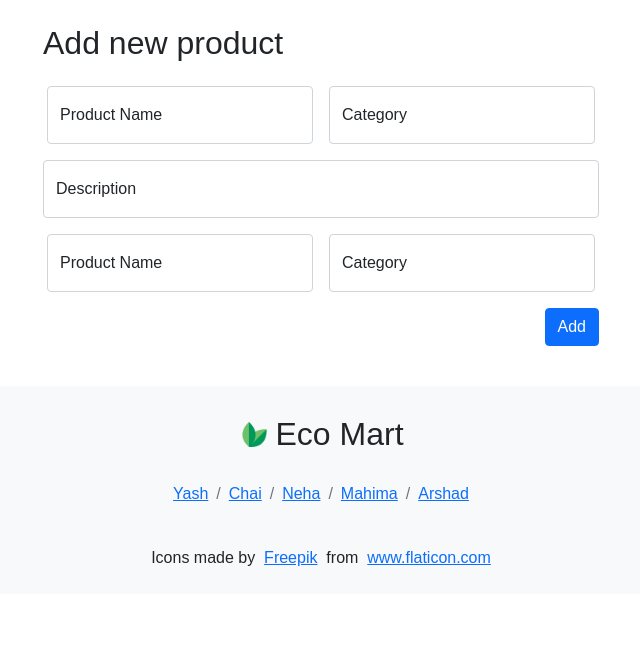
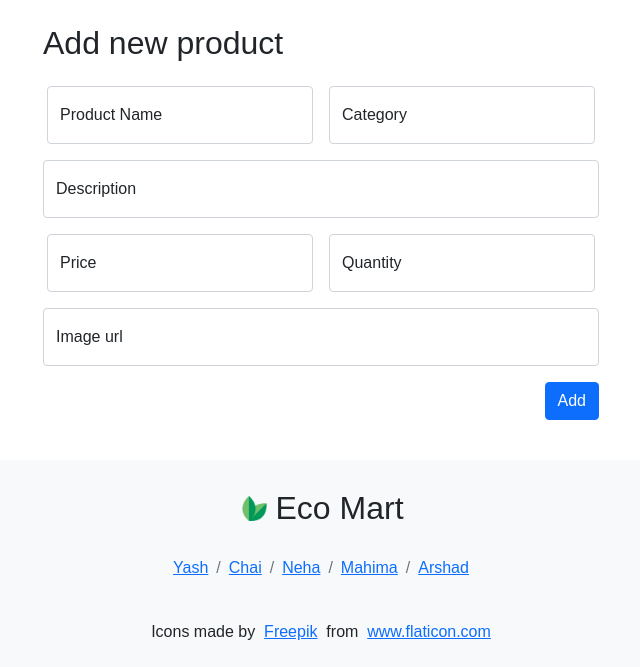
Before and after one commit to YashKandalkar/eco-mart, a Flask app: template templates/add_product.html in a window 1280 px wide. Shown: the part 56-723 px from the top of the page, without its empty margins (319-959 px from the left). Run offline with Flask 2, Linux system fonts and the light colour scheme; the template is opened without the code that fills it, so the values that code supplies are empty; parts of the project's set-up code (start-up, migrations or seed data) failed here and were passed over.

Commit message:
attempt to add product in database

```diff
--- a/db2Api/user.py
+++ b/db2Api/user.py
@@ -15,7 +15,7 @@ def createUser(emailid, password, contact_no, firstname, lastname, category, add
 
     Returns:
         - dict: dict object containing all user data, if query was successfull
-        - False: If query was unsuccessfull
+        - False: If query was unsuccessful
     """
 
     try:
--- a/ecomart.py
+++ b/ecomart.py
@@ -1,7 +1,7 @@
 # pylint: disable=maybe-no-member
 
 import os
-from flask import Flask, render_template
+from flask import Flask, render_template,request
 import json
 import ibm_db
 
@@ -65,9 +65,17 @@ def add_product():
         return render_template('dashboard.html', current_user=current_user)
 
 
-@app.route('/dashboard')
+@app.route('/dashboard', methods=['POST'])
 @login_required
 def dashboard():
+    if request.method == 'POST':
+        product_name = request.form.get('productname', '')
+        category = request.form.get('category', '')
+        description = request.form.get('description', '')
+        price = request.form.get('price', '')
+        quantity = request.form.get('quantity', '')
+        # print("everything  worked properly")
+        result=createProducts(product_name,category,description, price, quantity)
     if(current_user.category == 'seller'):
         #print('seller has logged in ')
         rows = getProductsUsingEmail(current_user.emailid)
--- a/templates/add_product.html
+++ b/templates/add_product.html
@@ -48,47 +48,63 @@ loginForm %}
       <input
         required="true"
         type="text"
-        name="address"
+        name="description"
         class="form-control"
         id="description"
         placeholder="Description"
       />
-      <label for="address" class="form-label">Description</label>
+      <label for="description" class="form-label">Description</label>
     </div>
 
+    <!-- price and quantity -->
     <div class="mb-3">
       <div class="row gx-3">
+        <!-- price -->
         <div class="col">
           <div class="form-floating">
             <input
               required="true"
-              name="productname"
+              name="price"
               type="text"
-              autocomplete="name"
+              autocomplete="price"
               class="form-control"
-              id="firstName"
-              placeholder="Product Name"
-              aria-describedby="Product name"
+              id="price"
+              placeholder="price"
+              aria-describedby="price"
             />
-            <label for="productname" class="form-label">Product Name</label>
+            <label for="price" class="form-label">Price</label>
           </div>
         </div>
+        <!-- quantity -->
         <div class="col">
           <div class="form-floating">
             <input
               required="true"
               type="text"
-              name="category"
+              name="quantity"
               autocomplete="family-name"
               class="form-control"
-              id="category"
-              placeholder="category"
-              aria-describedby="category"
+              id="quantity"
+              placeholder="quantity"
+              aria-describedby="quantity"
             />
-            <label for="category" class="form-label">Category</label>
+            <label for="quantity" class="form-label">Quantity</label>
           </div>
         </div>
       </div>
+    </div>
+
+    <!-- image url -->
+    <div class="mb-3 form-floating">
+      <input
+        required="true"
+        type="text"
+        name="image_url"
+        class="form-control"
+        id="image_url"
+        placeholder="image_url"
+      />
+      <label for="image_url" class="form-label">Image url</label>
     </div>
     <div class="d-flex justify-content-end mb-3">
       <button type="submit" class="btn btn-primary">Add</button>
```
Also changed, not shown: db2Api/products.py (+43 -4 lines), sql/userscheme.txt (+5 -4 lines), templates/index.html (+1 -8 lines).
